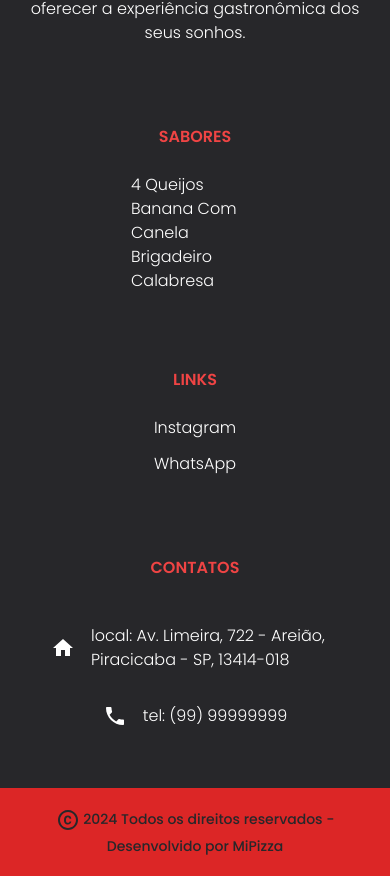
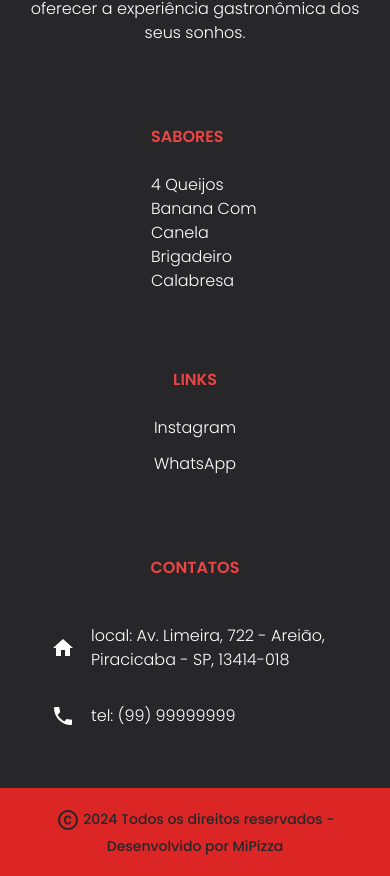
Before and after one commit to miquelven/miPizza, a React (Vite) app: page / in a window 390 px wide. Shown: the part 3759-4635 px from the top of the page. Built offline with nearby package versions, Linux system fonts and the light colour scheme.

Commit message:
mudança no alinhamento dos items no mobile

```diff
--- a/src/components/Footer.jsx
+++ b/src/components/Footer.jsx
@@ -39,7 +39,7 @@ export default function Footer() {
                 dos seus sonhos.
               </p>
             </div>
-            <div className="flex flex-col gap-3 flex-1 max-sm:mx-auto max-sm:items-center">
+            <div className="flex flex-col gap-3 flex-1 max-sm:mx-auto max-sm:items-start max-sm:pl-10">
               <h5 className="uppercase text-red-500 mb-3 font-semibold">
                 sabores
               </h5>
@@ -76,7 +76,7 @@ export default function Footer() {
                   local: Av. Limeira, 722 - Areião, Piracicaba - SP, 13414-018
                 </p>
               </div>
-              <div className="flex  gap-4">
+              <div className="flex  gap-4 max-sm:self-start">
                 <LocalPhoneIcon />
                 <p>tel: (99) 99999999</p>
               </div>
```
